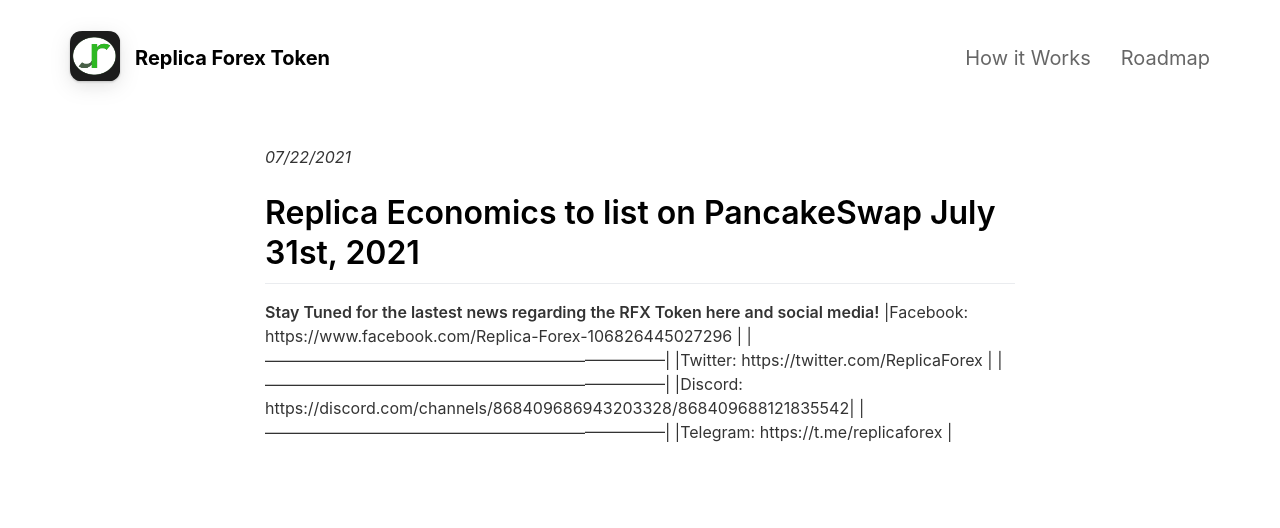
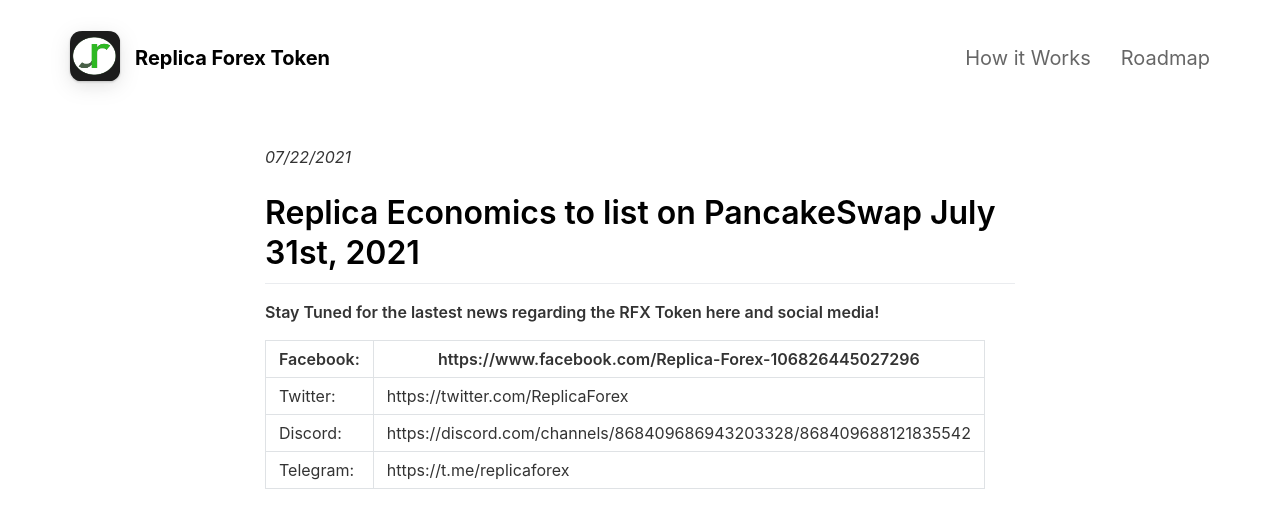
Before and after one commit to fintechntrusts2020/Replica_Forex, a Jekyll site: the page built from _pages/RFXnews.md, in a window 1280 px wide. Shown: the top 528 px of the page. Built offline with Jekyll 4.4.1, drawn with Linux system fonts in a browser that asks for light colours; nearby versions of some CDN libraries.

```diff
--- a/_pages/RFXnews.md
+++ b/_pages/RFXnews.md
@@ -9,10 +9,11 @@ include_in_header: False
 # Replica Economics to list on PancakeSwap July 31st, 2021
 
 **Stay Tuned for the lastest news regarding the RFX Token here and social media!**
-|Facebook: https://www.facebook.com/Replica-Forex-106826445027296           |
-|---------------------------------------------------------------------------|
-|Twitter: https://twitter.com/ReplicaForex                                  |
-|---------------------------------------------------------------------------|
-|Discord: https://discord.com/channels/868409686943203328/868409688121835542|
-|---------------------------------------------------------------------------|
-|Telegram: https://t.me/replicaforex                                        |
+
+|Facebook: | https://www.facebook.com/Replica-Forex-106826445027296            |
+|------------------------------------------------------------------------------|
+|Twitter:  | https://twitter.com/ReplicaForex                                  |
+|------------------------------------------------------------------------------|
+|Discord:  | https://discord.com/channels/868409686943203328/868409688121835542|
+|------------------------------------------------------------------------------|
+|Telegram: | https://t.me/replicaforex                                         |
```
